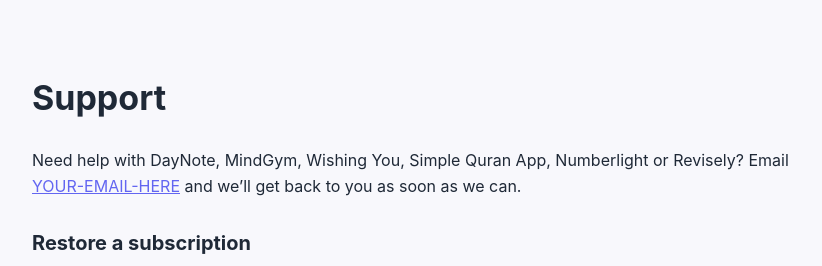
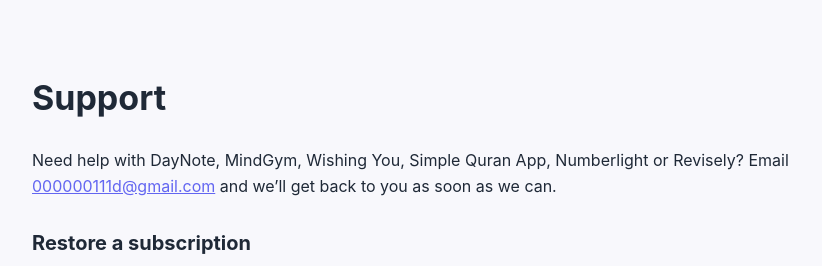
Before and after one commit to maximus101010/maximus101010.github.io, a plain HTML site: page support.html in a window 1280 px wide. Shown: the top 266 px of the page, without its empty margins (228-1050 px from the left). Drawn offline with Linux system fonts and the light colour scheme.

Commit message:
Update support email address in support.html

```diff
--- a/support.html
+++ b/support.html
@@ -13,7 +13,7 @@
 <body>
 <main>
   <h1>Support</h1>
-  <p>Need help with DayNote, MindGym, Wishing You, Simple Quran App, Numberlight or Revisely? Email <a href="mailto:YOUR-EMAIL-HERE">YOUR-EMAIL-HERE</a> and we’ll get back to you as soon as we can.</p>
+  <p>Need help with DayNote, MindGym, Wishing You, Simple Quran App, Numberlight or Revisely? Email <a href="mailto:000000111d@gmail.com">000000111d@gmail.com</a> and we’ll get back to you as soon as we can.</p>
 
   <h2>Restore a subscription</h2>
   <p>Open the app, go to Settings and tap <b>Restore purchases</b>. Make sure you are signed in with the same Apple ID you used to subscribe.</p>
```
